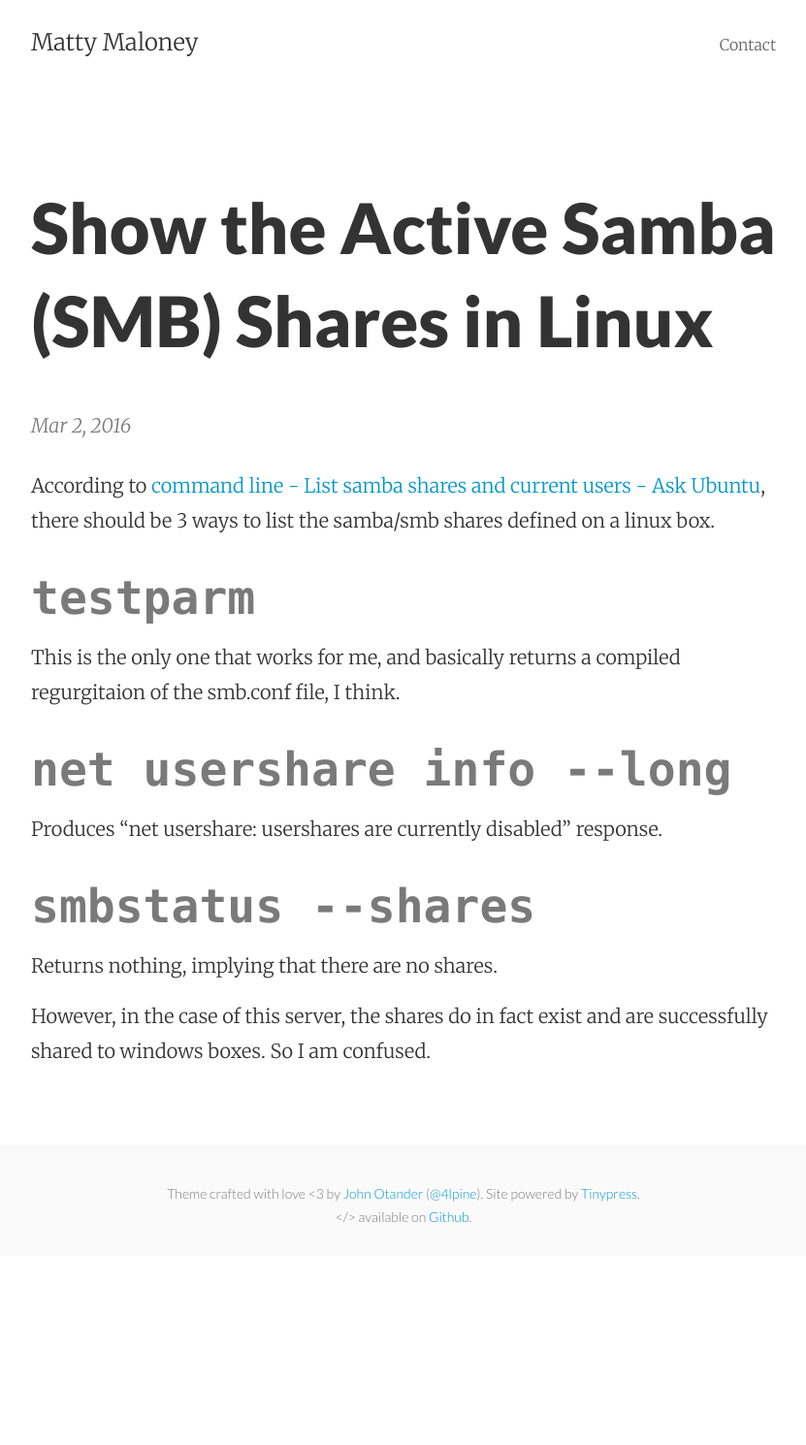
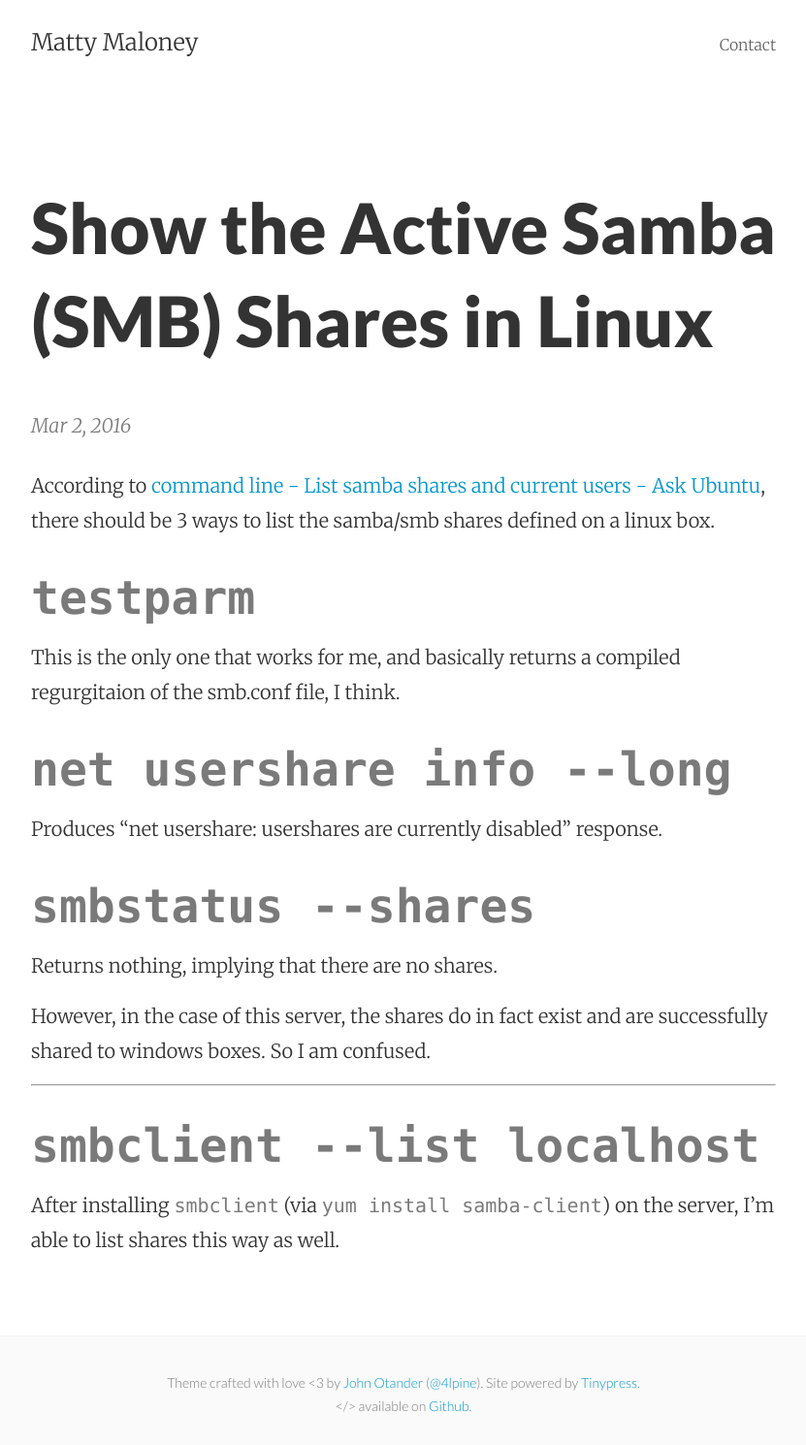
Before and after one commit to mattymaloney/mattymaloney.github.io, a Jekyll site: the page built from _posts/2016-03-02-linux-list-smb-shares.md, in a window 1280 px wide. Shown: the whole page at 97% size, without its empty margins (224-1055 px from the left). Built offline with Jekyll 4.4.1, drawn with Linux system fonts in a browser that asks for light colours; before the commit the page ends 1295 px from its top, so only the background shows below that.

Commit message:
Updated 2016-03-02-linux-list-smb-shares.md

```diff
--- a/_posts/2016-03-02-linux-list-smb-shares.md
+++ b/_posts/2016-03-02-linux-list-smb-shares.md
@@ -3,6 +3,7 @@ published: true
 layout: post
 title: Show the Active Samba (SMB) Shares in Linux
 ---
+
 
 According to [command line - List samba shares and current users - Ask Ubuntu](http://askubuntu.com/questions/102924/list-samba-shares-and-current-users), there should be 3 ways to list the samba/smb shares defined on a linux box.
 
@@ -16,3 +17,8 @@ Produces "net usershare: usershares are currently disabled" response.
 Returns nothing, implying that there are no shares.
 
 However, in the case of this server, the shares do in fact exist and are successfully shared to windows boxes. So I am confused.
+
+---
+
+## `smbclient --list localhost`
+After installing `smbclient` (via `yum install samba-client`) on the server, I'm able to list shares this way as well.
```
